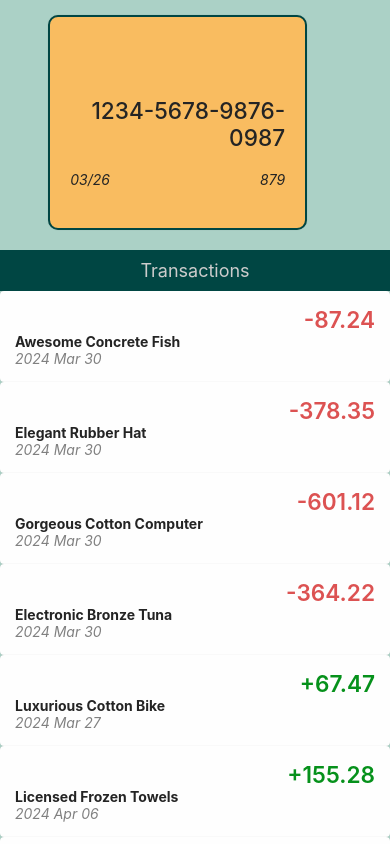
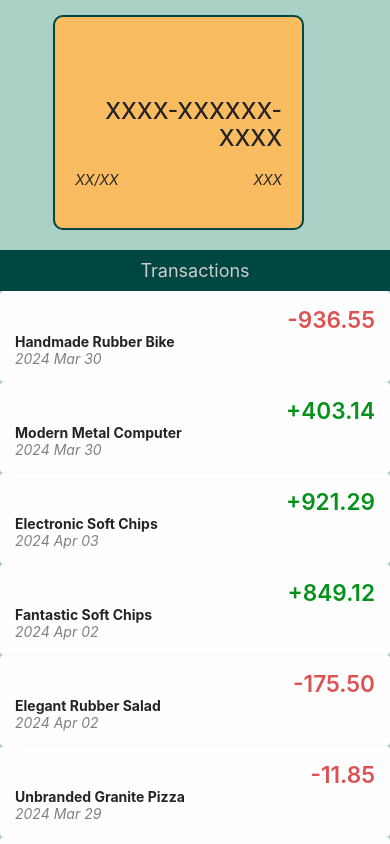
Before and after one commit to lucidkodo/secure-trx-history, a React Native app: screen /Dashboard in a window 390 px wide. Shown: the top 844 px of the page. Built offline with nearby package versions, Linux system fonts and the light colour scheme.

Commit message:
Implement data reveal

```diff
--- a/apis/mockApi.ts
+++ b/apis/mockApi.ts
@@ -1,7 +1,7 @@
 import { faker } from '@faker-js/faker';
 import { TransactionDetails } from '../models/Transaction';
-import { generateTransaction } from './helper';
-import { useNavigation } from '@react-navigation/native';
+import { generateCard, generateTransaction } from './helper';
+import { CreditCard, DebitCard } from '../models/BankCard';
 
 export function authenticate(data: {
   email: string;
@@ -13,6 +13,12 @@ export function authenticate(data: {
     }
 
     return rej({ message: 'Incorrect password.' });
+  });
+}
+
+export function getCad(): Promise<CreditCard | DebitCard> {
+  return new Promise((res, rej) => {
+    return res(generateCard());
   });
 }
 
--- a/screens/Dashboard/Dashboard.tsx
+++ b/screens/Dashboard/Dashboard.tsx
@@ -11,20 +11,60 @@ import { Text, Icon } from '@rneui/themed';
 import dayjs from 'dayjs';
 import { colors } from '../styles/global';
 import { getTransactions } from '../../apis/mockApi';
-import BankCard from './components/Card';
 import TransactionItem from './components/TransactionItem';
 import useRefresh from './hooks/useRefresh';
 import { TransactionDetails } from '../../models/Transaction';
 import { useErrorBoundary } from 'react-error-boundary';
 import { StackScreenProps } from '@react-navigation/stack';
 import { ParamList } from '../../navigation/types';
+import { CreditCard, DebitCard } from '../../models/BankCard';
+import { generateCard } from '../../apis/helper';
+import { useAtom } from 'jotai';
+import { isAuthenticated } from '../../stores/user';
+import * as LocalAuth from 'expo-local-authentication';
+import BankCard from './components/Card';
 
 export default function Dashboard({ navigation }: StackScreenProps<ParamList>) {
   const { showBoundary } = useErrorBoundary();
   const { refreshing, onRefresh, newTransactions } = useRefresh();
+  const [displayInfo, setDisplayInfo] = useAtom(isAuthenticated);
+  const [card, setCard] = useState<Partial<CreditCard | DebitCard>>({
+    number: '',
+    cvv: '',
+    expiry: '',
+  });
   const [trxs, setTrxs] = useState<TransactionDetails[]>([]);
 
+  const cardDetails = () => {
+    if (displayInfo) {
+      return card;
+    }
+
+    return {
+      number: card.number!.replace(/[0-9]/g, 'X'),
+      cvv: card.cvv!.replace(/[0-9]/g, 'X'),
+      expiry: card.expiry!.replace(/[0-9]/g, 'X'),
+    };
+  };
+
+  const cardPressHandler = async () => {
+    if (displayInfo) {
+      return;
+    }
+
+    try {
+      const result = await LocalAuth.authenticateAsync();
+      if (result.success) {
+        setDisplayInfo(true);
+      }
+    } catch (error: unknown) {
+      showBoundary(error);
+    }
+  };
+
   const logout = () => {
+    setDisplayInfo(false);
+
     navigation.reset({
       index: 0,
       routes: [{ name: 'Login' }],
@@ -36,15 +76,18 @@ export default function Dashboard({ navigation }: StackScreenProps<ParamList>) {
   };
 
   useEffect(() => {
-    async function loadTransactions() {
+    async function loadData() {
       try {
+        const newCard = await generateCard();
+        setCard(newCard);
+
         const transactions = await getTransactions();
         setTrxs(transactions);
       } catch (error) {
         showBoundary(error);
       }
     }
-    loadTransactions();
+    loadData();
   }, []);
 
   useEffect(() => {
@@ -56,11 +99,11 @@ export default function Dashboard({ navigation }: StackScreenProps<ParamList>) {
   return (
     <SafeAreaView style={styles.scrollView}>
       <View style={styles.cardSection}>
-        <TouchableOpacity onPress={() => console.log('show/hide')}>
+        <TouchableOpacity onPress={cardPressHandler}>
           <BankCard
-            cardNumber="1234-5678-9876-0987"
-            cardExp="03/26"
-            cardCvv="879"
+            cardNumber={cardDetails().number}
+            cardExp={cardDetails().expiry}
+            cardCvv={cardDetails().cvv}
           />
         </TouchableOpacity>
       </View>
```
